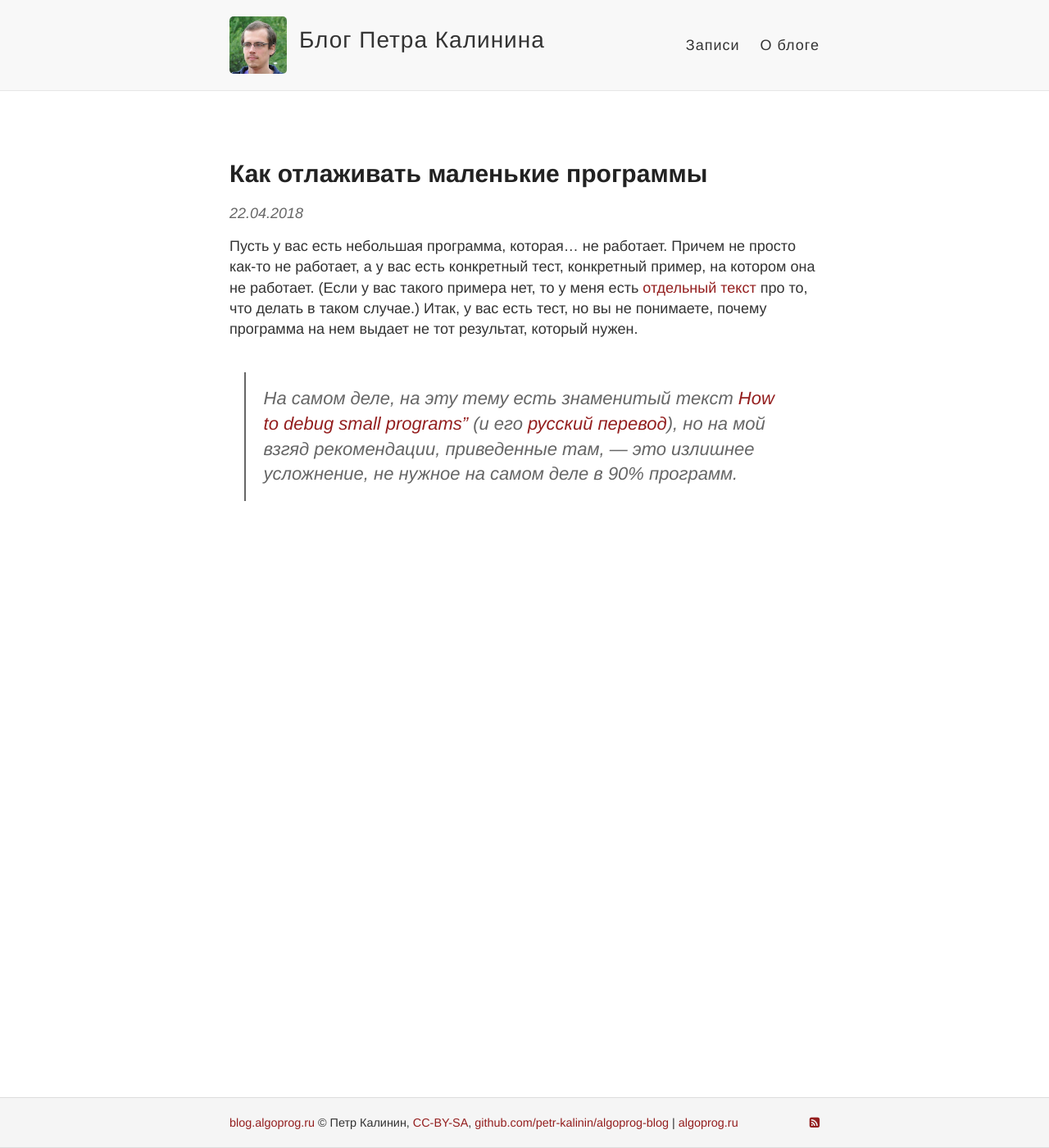
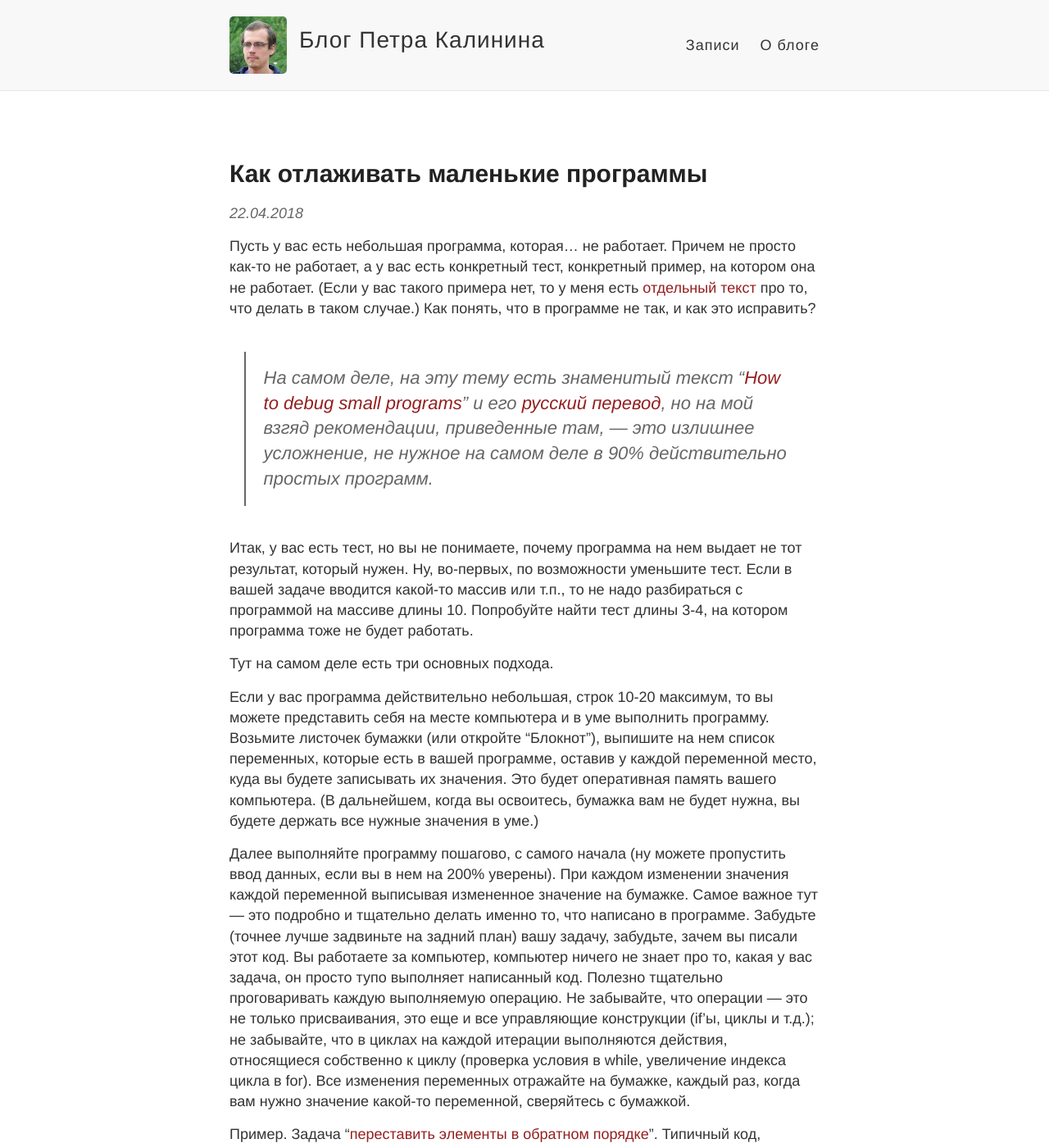
Before and after one commit to petr-kalinin/algoprog-blog, a Jekyll site: the page built from _posts/2018-04-22-how-to-debug-small-programs.md, in a window 1280 px wide and 1400 px high. Shown: the whole window at 82% size. Built offline with Jekyll 4.4.1, drawn with Linux system fonts in a browser that asks for light colours; some of the changed text lies outside the part shown.

Commit message:
Update 2018-04-22-how-to-debug-small-programs.md

```diff
--- a/_posts/2018-04-22-how-to-debug-small-programs.md
+++ b/_posts/2018-04-22-how-to-debug-small-programs.md
@@ -6,10 +6,42 @@ title: Как отлаживать маленькие программы
 Пусть у вас есть небольшая программа, которая... не работает. Причем не просто как-то не работает, а у вас есть конкретный тест,
 конкретный пример, на котором она не работает. (Если у вас такого примера нет, то у меня есть
 [отдельный текст](https://github.com/petr-kalinin/progtexts/releases/download/v2014.11.01/06_testing.pdf)
-про то, что делать в таком случае.) Итак, у вас есть тест, но вы не понимаете, почему программа на нем выдает не тот результат,
-который нужен.
+про то, что делать в таком случае.) Как понять, что в программе не так, и как это исправить?
 
 > На самом деле, на эту тему есть знаменитый текст
-> [How to debug small programs"](https://ericlippert.com/2014/03/05/how-to-debug-small-programs/)
-> (и его [русский перевод](https://habrahabr.ru/post/339038/)), но на мой взгяд
-> рекомендации, приведенные там, — это излишнее усложнение, не нужное на самом деле в 90% программ.
+> "[How to debug small programs](https://ericlippert.com/2014/03/05/how-to-debug-small-programs/)"
+> и его [русский перевод](https://habrahabr.ru/post/339038/), но на мой взгяд
+> рекомендации, приведенные там, — это излишнее усложнение, не нужное на самом деле в 90% действительно простых программ.
+
+Итак, у вас есть тест, но вы не понимаете, почему программа на нем выдает не тот результат,
+который нужен. Ну, во-первых, по возможности уменьшите тест. Если в вашей задаче вводится какой-то массив или т.п.,
+то не надо разбираться с программой на массиве длины 10. Попробуйте найти тест длины 3-4, на котором программа тоже не будет работать.
+
+Тут на самом деле есть три основных подхода.
+
+Если у вас программа действительно небольшая, строк 10-20 максимум, то вы можете представить себя на месте компьютера
+и в уме выполнить программу. Возьмите листочек бумажки (или откройте "Блокнот"), выпишите на нем список переменных,
+которые есть в вашей программе, оставив у каждой переменной место, куда вы будете записывать их значения.
+Это будет оперативная память вашего компьютера. (В дальнейшем, когда вы освоитесь, бумажка вам не будет нужна,
+вы будете держать все нужные значения в уме.)
+
+Далее выполняйте программу пошагово, с самого начала (ну можете пропустить ввод данных, если вы в нем на 200% уверены).
+При каждом изменении значения каждой переменной выписывая измененное значение на бумажке.
+Самое важное тут — это подробно и тщательно делать именно то, что написано в программе. Забудьте (точнее лучше задвиньте на задний план)
+вашу задачу, забудьте, зачем вы писали этот код. Вы работаете за компьютер, компьютер ничего не знает про то,
+какая у вас задача, он просто тупо выполняет написанный код. Полезно тщательно проговаривать каждую выполняемую операцию.
+Не забывайте, что операции — это не только присваивания, это еще и все управляющие конструкции (if'ы, циклы и т.д.);
+не забывайте, что в циклах на каждой итерации выполняются действия, относящиеся собственно к циклу
+(проверка условия в while, увеличение индекса цикла в for). Все изменения переменных отражайте на бумажке,
+каждый раз, когда вам нужно значение какой-то переменной, сверяйтесь с бумажкой.
+
+Пример. Задача "[переставить элементы в обратном порядке](https://algoprog.ru/material/p69)".
+Типичный код, который тут многие пишут, примерно такой:
+
+    # a - массив, который вы считали
+    for i in range(len(a)):
+        t = a[i]
+        a[i] = a[len(a)-i]
+        a[len(a)-i] = t
+
+Вы запускаете программу на тесте "1 2 3", и она падает. Хорошо, давайте представим, что мы выполняем эту программу за компьютер.
```
